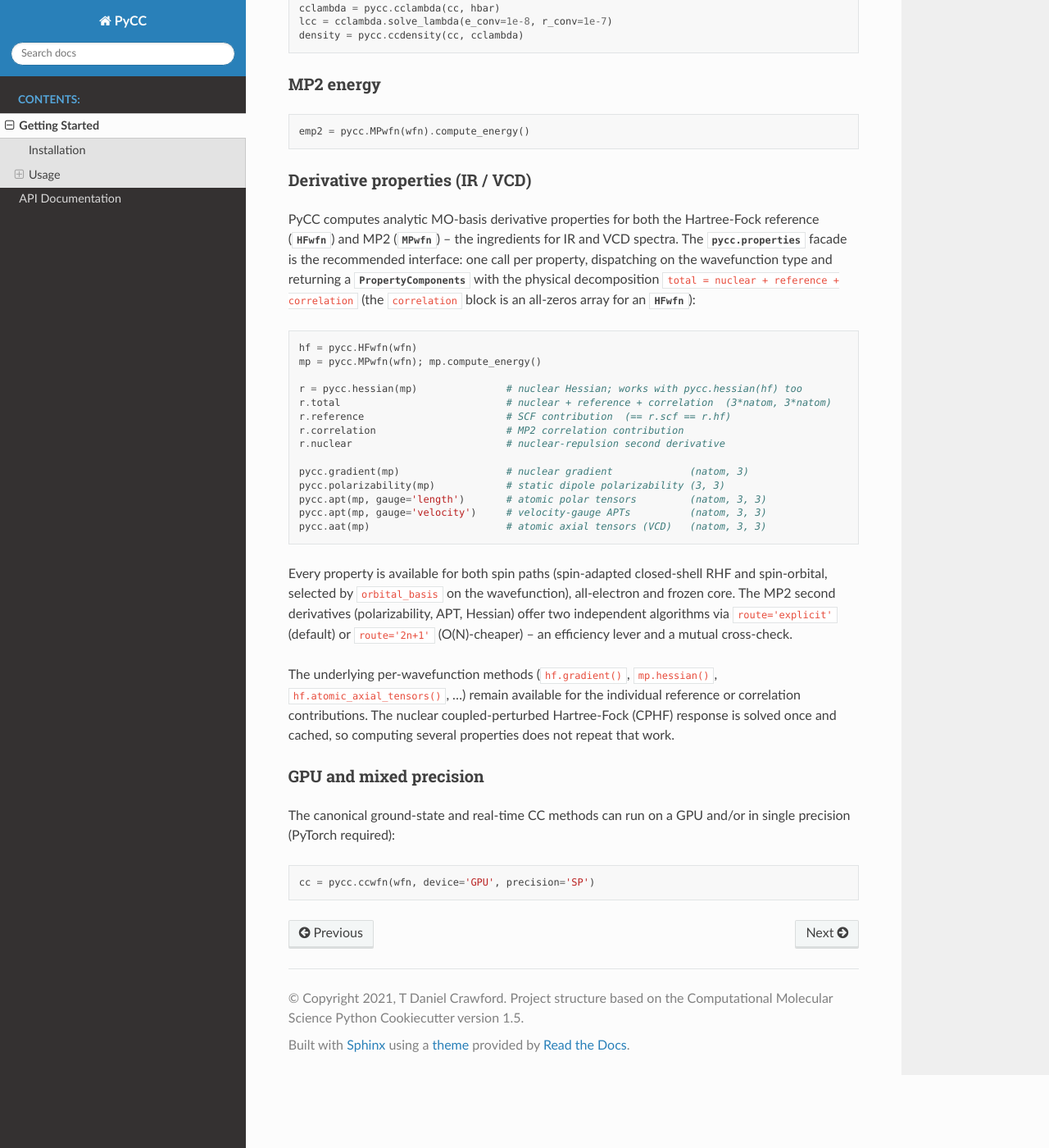
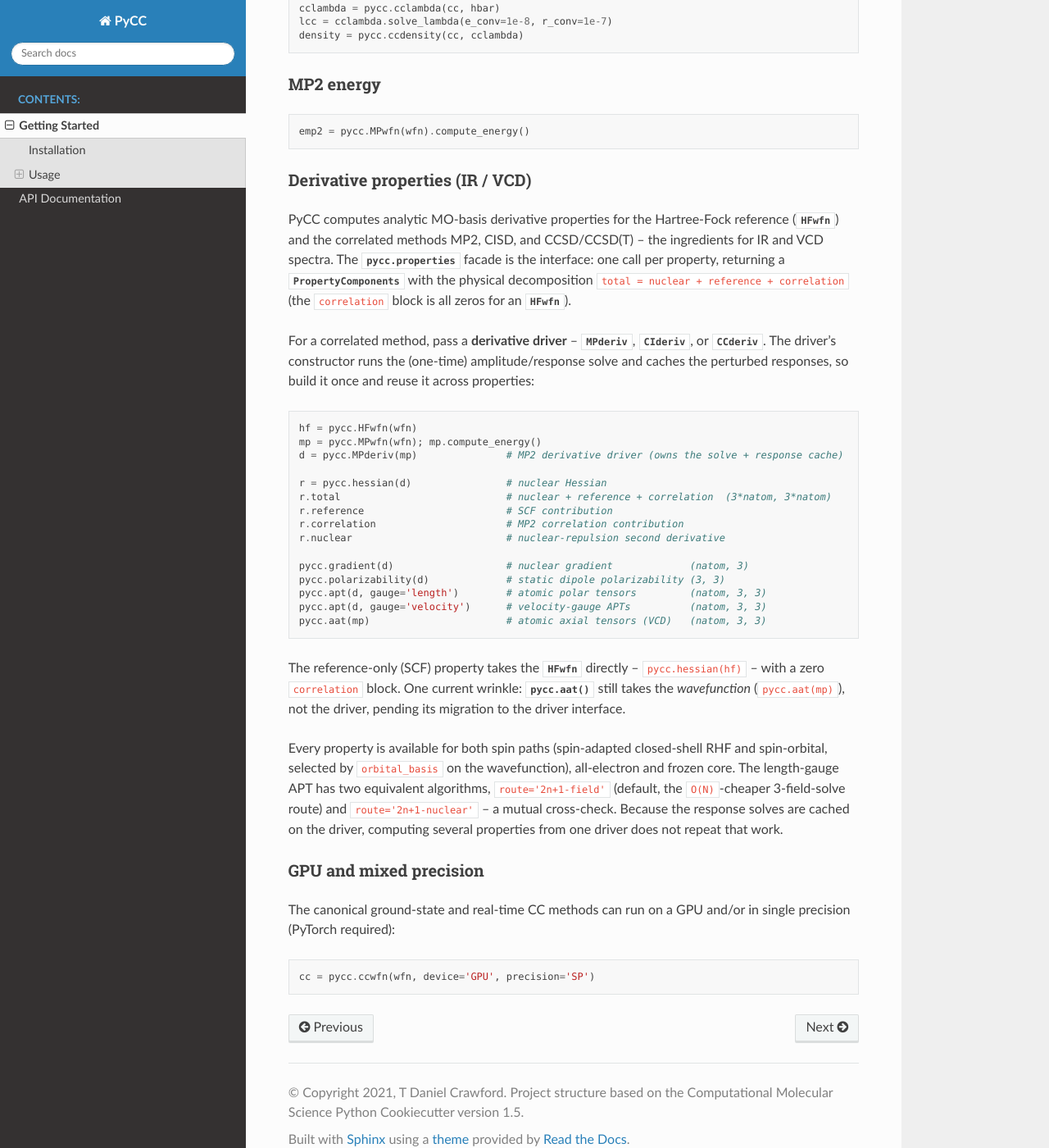
Before and after one commit to CrawfordGroup/pycc, a Sphinx documentation site: the page built from docs/getting_started.rst, in a window 1280 px wide and 1400 px high, scrolled down 1232 px. Shown: the whole window at 82% size. Built offline with Sphinx 7.4.7 and the Read the Docs theme 3.1.0, drawn with Linux system fonts in a browser that asks for light colours.

Commit message:
docs: fix broken derivative examples in getting_started; refresh api.rst
getting_started.rst's derivative examples no longer ran against the current API: they passed a bare MPwfn to the facade (pycc.hessian(mp)), now rejected (must pass pycc.MPderiv(mp)); advertised route='explicit'/'2n+1' (the only route knob is APT's '2n+1-field'/'2n+1-nuclear'); and referenced mp.hessian() (removed with the MP wfn shortcuts). Rewrote to build a driver and pass it to the facade, noted the pycc.aat(mp)-takes-the-wavefunction exception, and corrected the route names. Verified the example runs.

api.rst: dropped the stale 'scaffold / stub' label on CIderiv (a complete registered driver since #216), and added the vibrational-analysis (pycc.vibanalysis) and property-checkpoint (pycc.checkpoint) modules from #226, which were missing.

First slice of the docs refresh (user-facing docs vs current API).

Co-Authored-By: Claude Opus 4.8 <noreply@anthropic.com>

```diff
--- a/docs/getting_started.rst
+++ b/docs/getting_started.rst
@@ -62,38 +62,45 @@ MP2 energy
 
 Derivative properties (IR / VCD)
 ~~~~~~~~~~~~~~~~~~~~~~~~~~~~~~~~~~
-PyCC computes analytic MO-basis derivative properties for both the Hartree-Fock reference
-(:class:`~pycc.hfwfn.HFwfn`) and MP2 (:class:`~pycc.mpwfn.MPwfn`) -- the ingredients for IR
-and VCD spectra. The :mod:`pycc.properties` facade is the recommended interface: one call per
-property, dispatching on the wavefunction type and returning a
-:class:`~pycc.properties.PropertyComponents` with the physical decomposition
-``total = nuclear + reference + correlation`` (the ``correlation`` block is an all-zeros array
-for an :class:`~pycc.hfwfn.HFwfn`)::
+PyCC computes analytic MO-basis derivative properties for the Hartree-Fock reference
+(:class:`~pycc.hfwfn.HFwfn`) and the correlated methods MP2, CISD, and CCSD/CCSD(T) --
+the ingredients for IR and VCD spectra. The :mod:`pycc.properties` facade is the interface:
+one call per property, returning a :class:`~pycc.properties.PropertyComponents` with the
+physical decomposition ``total = nuclear + reference + correlation`` (the ``correlation``
+block is all zeros for an :class:`~pycc.hfwfn.HFwfn`).
+
+For a correlated method, pass a **derivative driver** -- :class:`~pycc.mpderiv.MPderiv`,
+:class:`~pycc.cideriv.CIderiv`, or :class:`~pycc.ccderiv.CCderiv`. The driver's constructor
+runs the (one-time) amplitude/response solve and caches the perturbed responses, so build it
+once and reuse it across properties::
 
     hf = pycc.HFwfn(wfn)
     mp = pycc.MPwfn(wfn); mp.compute_energy()
+    d = pycc.MPderiv(mp)               # MP2 derivative driver (owns the solve + response cache)
 
-    r = pycc.hessian(mp)               # nuclear Hessian; works with pycc.hessian(hf) too
+    r = pycc.hessian(d)                # nuclear Hessian
     r.total                            # nuclear + reference + correlation  (3*natom, 3*natom)
-    r.reference                        # SCF contribution  (== r.scf == r.hf)
+    r.reference                        # SCF contribution
     r.correlation                      # MP2 correlation contribution
     r.nuclear                          # nuclear-repulsion second derivative
 
-    pycc.gradient(mp)                  # nuclear gradient             (natom, 3)
-    pycc.polarizability(mp)            # static dipole polarizability (3, 3)
-    pycc.apt(mp, gauge='length')       # atomic polar tensors         (natom, 3, 3)
-    pycc.apt(mp, gauge='velocity')     # velocity-gauge APTs          (natom, 3, 3)
+    pycc.gradient(d)                   # nuclear gradient             (natom, 3)
+    pycc.polarizability(d)             # static dipole polarizability (3, 3)
+    pycc.apt(d, gauge='length')        # atomic polar tensors         (natom, 3, 3)
+    pycc.apt(d, gauge='velocity')      # velocity-gauge APTs          (natom, 3, 3)
     pycc.aat(mp)                       # atomic axial tensors (VCD)   (natom, 3, 3)
 
-Every property is available for both spin paths (spin-adapted closed-shell RHF and spin-orbital,
-selected by ``orbital_basis`` on the wavefunction), all-electron and frozen core. The MP2 second
-derivatives (polarizability, APT, Hessian) offer two independent algorithms via ``route='explicit'``
-(default) or ``route='2n+1'`` (O(N)-cheaper) -- an efficiency lever and a mutual cross-check.
+The reference-only (SCF) property takes the :class:`~pycc.hfwfn.HFwfn` directly --
+``pycc.hessian(hf)`` -- with a zero ``correlation`` block. One current wrinkle:
+:func:`pycc.aat` still takes the *wavefunction* (``pycc.aat(mp)``), not the driver, pending
+its migration to the driver interface.
 
-The underlying per-wavefunction methods (``hf.gradient()``, ``mp.hessian()``,
-``hf.atomic_axial_tensors()``, ...) remain available for the individual reference or correlation
-contributions. The nuclear coupled-perturbed Hartree-Fock (CPHF) response is solved once and
-cached, so computing several properties does not repeat that work.
+Every property is available for both spin paths (spin-adapted closed-shell RHF and
+spin-orbital, selected by ``orbital_basis`` on the wavefunction), all-electron and frozen
+core. The length-gauge APT has two equivalent algorithms, ``route='2n+1-field'`` (default,
+the ``O(N)``-cheaper 3-field-solve route) and ``route='2n+1-nuclear'`` -- a mutual
+cross-check. Because the response solves are cached on the driver, computing several
+properties from one driver does not repeat that work.
 
 GPU and mixed precision
 ~~~~~~~~~~~~~~~~~~~~~~~~~
```
Also changed, not shown: docs/api.rst (+14 -1 lines).
